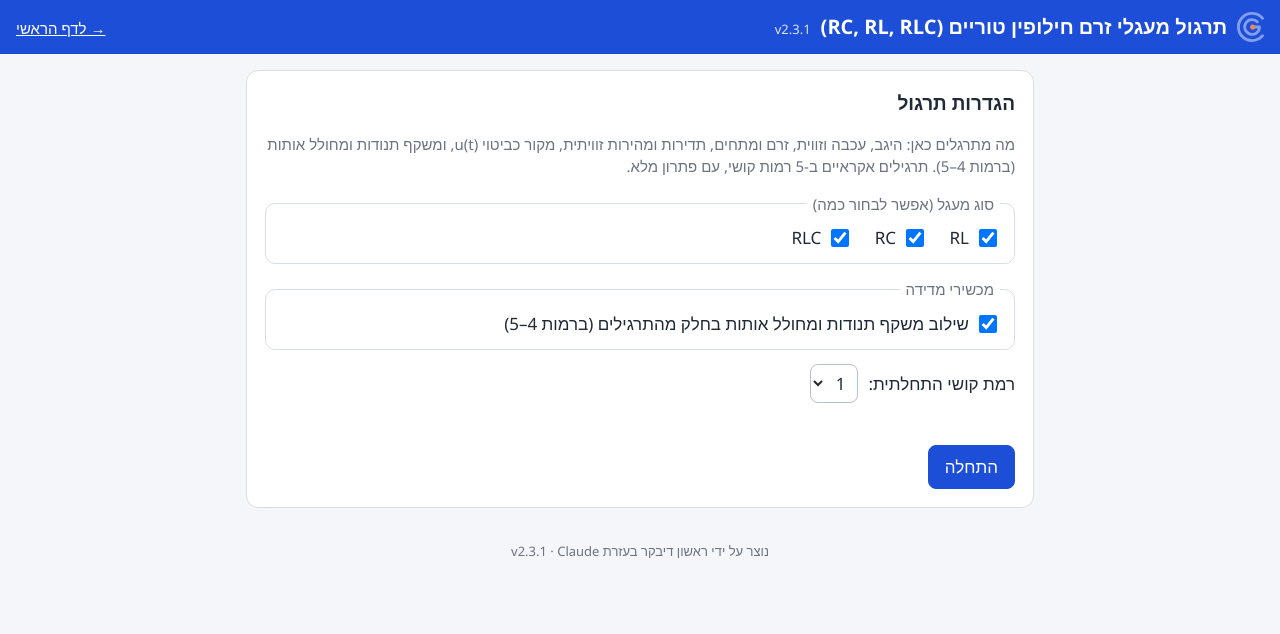
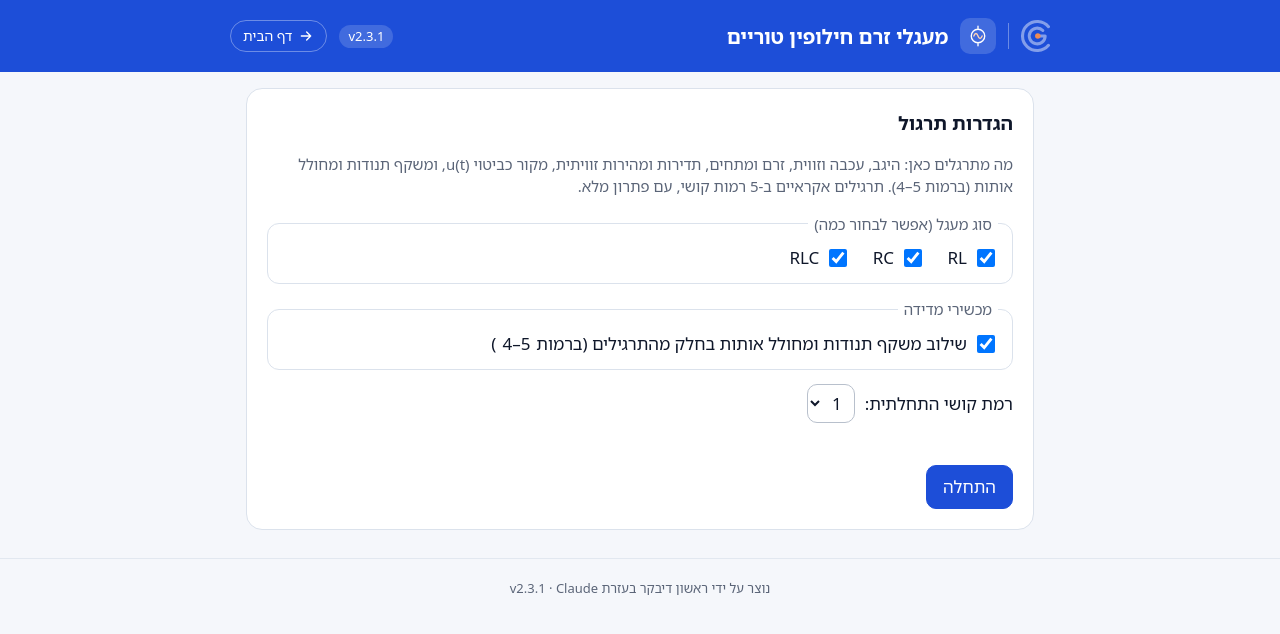
Before and after one commit to RishoneD/CircuitGym, a plain HTML site: page ac/index.html in a window 1280 px wide. Drawn offline with Linux system fonts and the light colour scheme.

Commit message:
Module pages match the landing design (v2.3.1)
- common/style.css: landing colors and font stack, 16px card corners,
  10-12px buttons and fields, button hover, 3px focus ring, pill-shaped
  givens, footer rule.
- Each module header now mirrors the landing: logo mark, divider, the
  topic's icon (same SVG as its landing card), short topic title,
  version pill and a "home" button; divider and version hide below 480px
  (the version stays in the footer).
- Number ranges in settings text ("4-5") wrapped in bdi; they were shown
  reversed.
- ROADMAP: section on the shared look, history entry.

Co-Authored-By: Claude Opus 5.5 <noreply@anthropic.com>

```diff
--- a/ac/index.html
+++ b/ac/index.html
@@ -25,16 +25,20 @@
 </head>
 <body>
 <header>
-  <a class="mark" href="../index.html" aria-label="CircuitGym - לדף הראשי"><img src="../assets/logo-symbol.svg" alt="" width="27" height="30"></a>
-  <h1>תרגול מעגלי זרם חילופין טוריים (RC, RL, RLC)</h1>
-  <span class="ver" dir="ltr" id="ver"></span>
-  <a class="home" href="../index.html">→ לדף הראשי</a>
+  <div class="wrap">
+    <a class="mark" href="../index.html" aria-label="CircuitGym - לדף הראשי"><img src="../assets/logo-symbol.svg" alt="" width="25" height="28"></a>
+    <span class="divider" aria-hidden="true"></span>
+    <span class="topic" aria-hidden="true"><svg viewBox="0 0 32 32" aria-hidden="true"><path d="M16 3V7M16 25V29M7 16A9 9 0 1 0 25 16A9 9 0 1 0 7 16"/><path class="acc" d="M10.5 16C12 11.5 14.5 11.5 16 16S20 20.5 21.5 16"/></svg></span>
+    <h1>מעגלי זרם חילופין טוריים</h1>
+    <span class="version"><bdi dir="ltr" id="ver"></bdi></span>
+    <a class="home" href="../index.html"><svg viewBox="0 0 24 24" aria-hidden="true"><path d="M5 12H19M13 6L19 12L13 18"/></svg>דף הבית</a>
+  </div>
 </header>
 
 <main>
   <section id="setup" class="card">
     <h2>הגדרות תרגול</h2>
-    <p class="muted">מה מתרגלים כאן: היגב, עכבה וזווית, זרם ומתחים, תדירות ומהירות זוויתית, מקור כביטוי u(t), ומשקף תנודות ומחולל אותות (ברמות 4–5). תרגילים אקראיים ב-5 רמות קושי, עם פתרון מלא.</p>
+    <p class="muted">מה מתרגלים כאן: היגב, עכבה וזווית, זרם ומתחים, תדירות ומהירות זוויתית, מקור כביטוי u(t), ומשקף תנודות ומחולל אותות (ברמות <bdi dir="ltr">4–5</bdi>). תרגילים אקראיים ב-5 רמות קושי, עם פתרון מלא.</p>
     <fieldset>
       <legend>סוג מעגל (אפשר לבחור כמה)</legend>
       <label class="opt"><input type="checkbox" id="tRL" checked> <bdi dir="ltr">RL</bdi></label>
@@ -43,7 +47,7 @@
     </fieldset>
     <fieldset>
       <legend>מכשירי מדידה</legend>
-      <label class="opt"><input type="checkbox" id="scope" checked> שילוב משקף תנודות ומחולל אותות בחלק מהתרגילים (ברמות 4–5)</label>
+      <label class="opt"><input type="checkbox" id="scope" checked> שילוב משקף תנודות ומחולל אותות בחלק מהתרגילים (ברמות <bdi dir="ltr">4–5</bdi>)</label>
     </fieldset>
     <label class="row">רמת קושי התחלתית:
       <select id="level">
--- a/common/style.css
+++ b/common/style.css
@@ -1,32 +1,62 @@
 /* CircuitGym: עיצוב משותף לכל המודולים */
 :root {
-  --bg: #f4f6f9; --card: #fff; --fg: #1f2937; --muted: #6b7280; --line: #d9dee6;
-  --accent: #1d4ed8; --accent-soft: #e8efff; --ok: #15803d; --ok-soft: #e7f6ec;
+  /* מ-v2.3.1: אותם צבעים וגופן כמו בדף הבית (העיצוב מ-Claude Design) */
+  --bg: #f5f7fb; --card: #fff; --fg: #0f172a; --muted: #5b6578; --line: #dbe2ec;
+  --accent: #1d4ed8; --accent-dark: #1e40af; --accent-soft: #eef3ff; --orange-on-brand: #ffd2b5;
+  --on-brand-soft: rgba(255,255,255,.16); --on-brand-line: rgba(255,255,255,.35);
+  --tag-bg: #f1f5f9; --tag-ink: #334155;
+  --font: system-ui, -apple-system, "Segoe UI", "Noto Sans Hebrew", "Arial Hebrew", Arial, sans-serif;
+  --ok: #15803d; --ok-soft: #e7f6ec;
   --bad: #b42318; --bad-soft: #fdecea; --warn: #9a6700; --warn-soft: #fff6db; --unk: #d9480f;
 }
 * { box-sizing: border-box; }
 body { margin: 0; background: var(--bg); color: var(--fg);
-       font-family: "Segoe UI", Arial, Helvetica, sans-serif; font-size: 17px; line-height: 1.5; }
-header { background: var(--accent); color: #fff; padding: 12px 16px; display: flex; flex-wrap: wrap; align-items: baseline; gap: 4px 10px; }
-header h1 { margin: 0; font-size: 20px; font-weight: 600; }
-header .mark { align-self: center; display: block; line-height: 0; }
-header .mark img { display: block; height: 30px; width: auto; }
-header .ver { font-size: 13px; opacity: .85; }
-header .home { margin-inline-start: auto; color: #fff; font-size: 15px; white-space: nowrap; }
+       font-family: var(--font); font-size: 17px; line-height: 1.5; }
+/* כותרת עליונה, כמו בדף הבית: סמל הלוגו, קו מפריד, סמל הנושא, שם הנושא, תגית גרסה וכפתור לדף הבית */
+header { background: var(--accent); color: #fff; }
+header .wrap { max-width: 852px; margin: 0 auto; padding: 0 16px; min-height: 60px; display: flex; align-items: center; gap: 10px; }
+header .mark { flex: none; display: block; line-height: 0; }
+header .mark img { display: block; height: 28px; width: auto; }
+header .divider { flex: none; width: 1px; height: 26px; background: var(--on-brand-line); }
+header .topic { flex: none; width: 36px; height: 36px; border-radius: 10px; background: var(--on-brand-soft); display: grid; place-items: center; }
+header .topic svg { width: 24px; height: 24px; fill: none; stroke: #fff; stroke-width: 1.8; stroke-linecap: round; stroke-linejoin: round; }
+header .topic .acc { stroke: var(--orange-on-brand); }
+header h1 { flex: 1; min-width: 0; margin: 0; font-size: 17px; font-weight: 700; line-height: 1.25; }
+header .version { flex: none; font-size: 12px; line-height: 1; padding: 5px 9px; border-radius: 999px; background: var(--on-brand-soft); }
+header .home { flex: none; display: inline-flex; align-items: center; gap: 6px; color: #fff; text-decoration: none; font-size: 14px; line-height: 1;
+               padding: 7px 12px; border: 1px solid var(--on-brand-line); border-radius: 999px; white-space: nowrap; transition: background .15s; }
+header .home svg { width: 16px; height: 16px; fill: none; stroke: currentColor; stroke-width: 2; stroke-linecap: round; stroke-linejoin: round; }
+header .home:hover { background: var(--on-brand-soft); }
+@media (min-width: 640px) {
+  header .wrap { min-height: 72px; gap: 12px; }
+  header .mark img { height: 32px; }
+  header h1 { font-size: 20px; }
+  header .version { font-size: 13px; }
+}
+/* בטלפון צר: הגרסה מוצגת ב-footer */
+@media (max-width: 479px) { header .divider, header .version { display: none; } }
 main { max-width: 820px; margin: 0 auto; padding: 16px; }
-.card { background: var(--card); border: 1px solid var(--line); border-radius: 12px; padding: 18px; }
-h2 { margin: 0 0 12px; font-size: 19px; }
+.card { background: var(--card); border: 1px solid var(--line); border-radius: 16px; padding: 20px; }
+h2 { margin: 0 0 12px; font-size: 19px; font-weight: 700; }
 h3 { margin: 18px 0 8px; font-size: 17px; }
-fieldset { border: 1px solid var(--line); border-radius: 10px; margin: 0 0 14px; padding: 10px 14px; }
+fieldset { border: 1px solid var(--line); border-radius: 12px; margin: 0 0 14px; padding: 10px 14px; }
 legend { padding: 0 6px; color: var(--muted); font-size: 15px; }
 .opt { display: inline-flex; align-items: center; gap: 6px; margin-inline-end: 18px; cursor: pointer; }
 .opt input, .switch input { width: 18px; height: 18px; }
 .row { display: flex; align-items: center; gap: 10px; margin: 0 0 12px; }
 .switch { display: flex; align-items: center; gap: 8px; margin: 0 0 10px; cursor: pointer; }
-select, input[type=text] { font: inherit; padding: 6px 8px; border: 1px solid #b8c0cc; border-radius: 8px; background: #fff; color: var(--fg); }
-button { font: inherit; border-radius: 8px; padding: 8px 16px; border: 1px solid var(--accent);
-         background: #fff; color: var(--accent); cursor: pointer; }
+select, input[type=text] { font: inherit; padding: 6px 8px; border: 1px solid #b8c0cc; border-radius: 10px; background: #fff; color: var(--fg); }
+button { font: inherit; border-radius: 10px; padding: 8px 16px; border: 1px solid var(--accent);
+         background: #fff; color: var(--accent); cursor: pointer; transition: background .15s, border-color .15s; }
 button.primary { background: var(--accent); color: #fff; }
+@media (hover: hover) {
+  button:not(:disabled):hover { background: var(--accent-soft); }
+  button.primary:not(:disabled):hover { background: var(--accent-dark); border-color: var(--accent-dark); }
+  button.link:not(:disabled):hover { background: none; }
+}
+/* מצב focus ברור במקלדת, כמו בדף הבית */
+a:focus-visible, button:focus-visible, select:focus-visible, input:focus-visible, summary:focus-visible { outline: 3px solid var(--accent); outline-offset: 2px; }
+header a:focus-visible { outline-color: #fff; }
 button:disabled { opacity: .45; cursor: default; }
 button.link { border: none; background: none; padding: 4px 0; text-decoration: underline; }
 .note { color: var(--muted); font-size: 15px; min-height: 1.2em; margin: 4px 0 12px; }
@@ -34,10 +64,10 @@ button.link { border: none; background: none; padding: 4px 0; text-decoration: u
 .badge { background: var(--accent-soft); color: var(--accent); border-radius: 999px; padding: 2px 12px; font-weight: 600; }
 .muted { color: var(--muted); font-size: 15px; }
 .q { font-size: 18px; margin: 6px 0 10px; }
-.circuit { overflow-x: auto; background: #fff; border: 1px solid var(--line); border-radius: 10px; padding: 6px; text-align: center; }
+.circuit { overflow-x: auto; background: #fff; border: 1px solid var(--line); border-radius: 12px; padding: 6px; text-align: center; }
 .circuit svg { width: 100%; height: auto; display: block; margin: 0 auto; }
 .givens { margin: 10px 0 6px; display: flex; flex-wrap: wrap; gap: 6px; align-items: center; }
-.chip { background: #f1f3f6; border-radius: 6px; padding: 1px 8px; font-size: 16px; white-space: nowrap; }
+.chip { background: var(--tag-bg); color: var(--tag-ink); border-radius: 999px; padding: 2px 10px; font-size: 16px; white-space: nowrap; }
 .chip.unk { background: #fff0e6; color: var(--unk); font-weight: 600; }
 .ans { display: flex; flex-wrap: wrap; align-items: center; gap: 8px 10px; margin: 14px 0 8px; }
 .ansbox { display: inline-flex; align-items: center; gap: 6px; white-space: nowrap; }
@@ -54,7 +84,7 @@ button.link { border: none; background: none; padding: 4px 0; text-decoration: u
 .actions { display: flex; flex-wrap: wrap; gap: 10px; margin-top: 16px; }
 .actions .actions { margin-top: 0; }
 .seed { color: #a0a7b3; font-size: 12px; text-align: left; margin-top: 10px; }
-footer { text-align: center; color: var(--muted); font-size: 13px; padding: 18px 16px 24px; }
+footer { text-align: center; color: var(--muted); font-size: 13px; padding: 20px 16px 28px; border-top: 1px solid #e2e8f0; margin-top: 12px; }
 bdi[dir=ltr], [dir=ltr] { unicode-bidi: isolate; }
 [hidden] { display: none !important; }
 
```
Also changed, not shown: comparator/index.html (+9 -5 lines), filters/index.html (+8 -4 lines), mesh/index.html (+8 -4 lines), ohm/index.html (+8 -4 lines), opamp/index.html (+8 -4 lines), transistor/index.html (+8 -4 lines), 1 other file.
